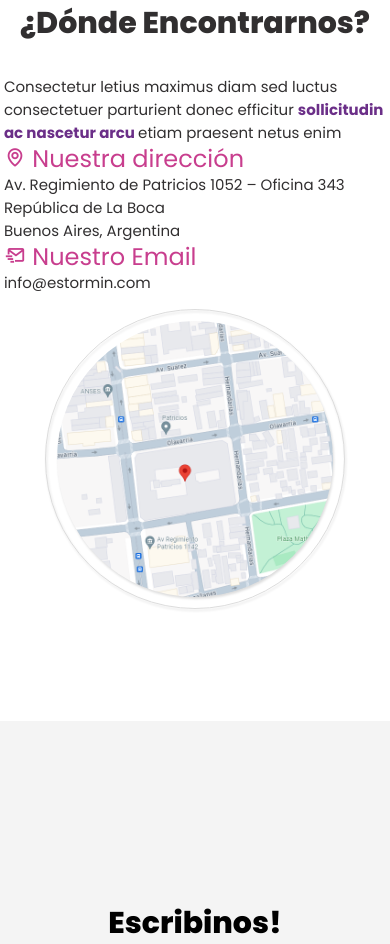
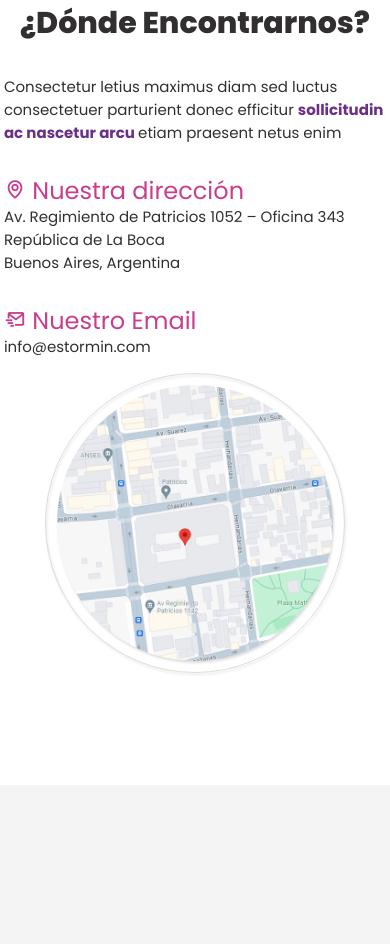
Before and after one commit to LucasAguirre1986/estormin, a plain HTML site: page index.html in a window 390 px wide. Shown: the part 5471-6415 px from the top of the page. Drawn offline with nearby package versions, Linux system fonts and the light colour scheme.

Commit message:
Add files via upload

```diff
--- a/assets/css/styles.css
+++ b/assets/css/styles.css
@@ -923,9 +923,9 @@
         margin-bottom: -5px;
     }
 
-    .mt-2 {
+    /* .mt-2 {
         margin-top: 0rem !important;
-    }
+    } */
 
     .team-wrap {
         width: 100%;
```
